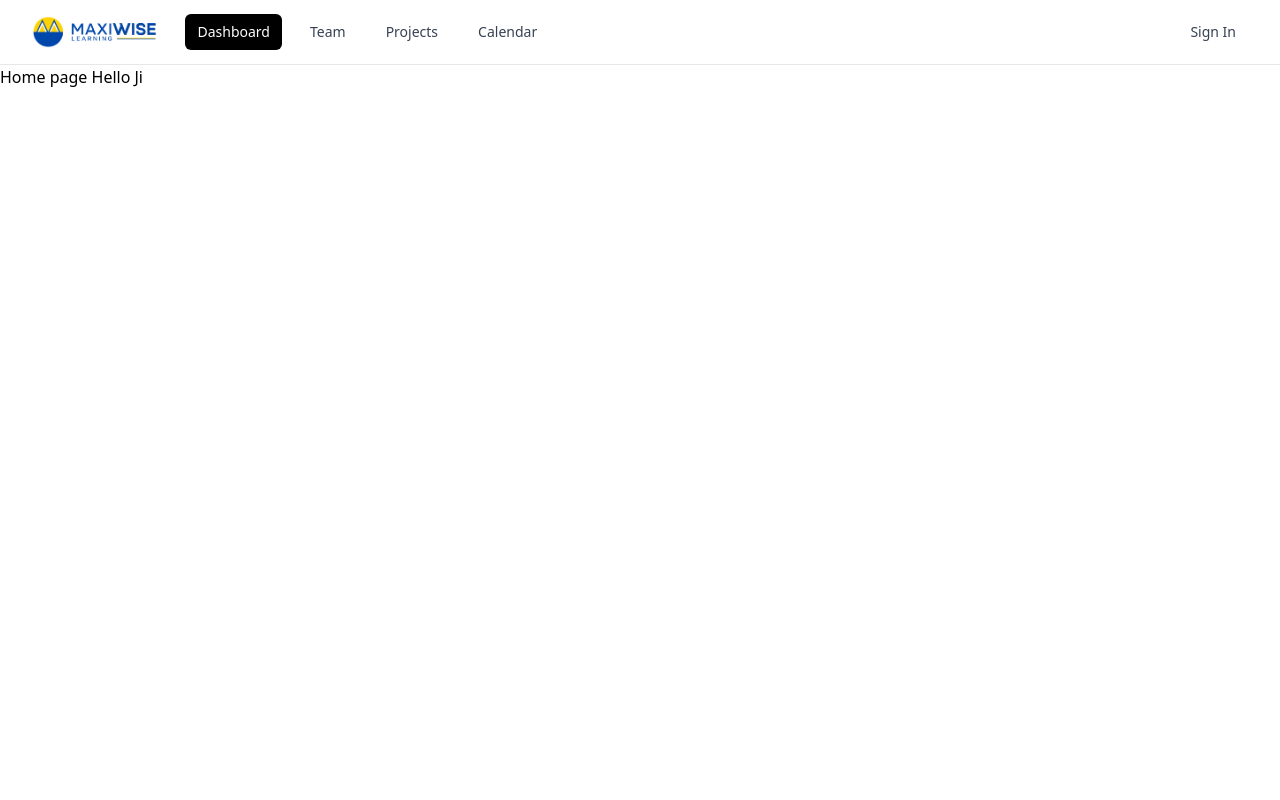
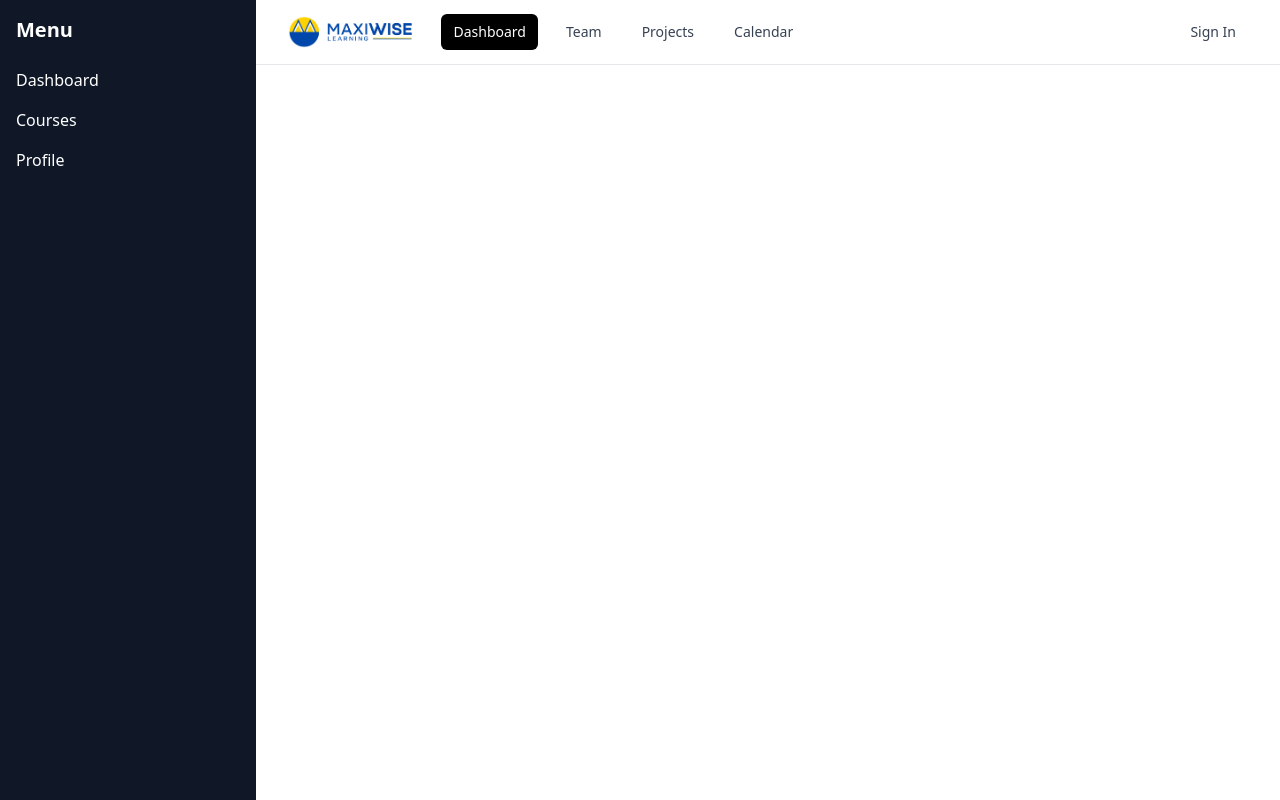
Before and after one commit to Shreya8697/SAT_final, a React (Vite) app: page / in a window 1280 px wide. Built offline with nearby package versions, Linux system fonts and the light colour scheme.

Commit message:
Left side

```diff
--- a/src/App.jsx
+++ b/src/App.jsx
@@ -2,6 +2,9 @@ import { BrowserRouter as Router, Routes, Route } from "react-router-dom";
 import SignIn from "./pages/SignIn";
 import SignUp from "./pages/SignUp";
 import Home from "./pages/Home";
+import Dashboard from "./pages/Dashboard";
+import Courses from "./pages/Courses";
+import Profile from "./pages/Profile";
 
 function App() {
   return (
@@ -10,6 +13,9 @@ function App() {
         <Route path="/" element={<Home />} />
         <Route path="/signin" element={<SignIn />} />
         <Route path="/signup" element={<SignUp />} />
+        <Route path="dashboard" element={<Dashboard />} />
+        <Route path="courses" element={<Courses />} />
+        <Route path="profile" element={<Profile />} />
       </Routes>
     </Router>
   );
--- /dev/null
+++ b/src/components/Sidebar.jsx
@@ -0,0 +1,17 @@
+import React from "react";
+import { Link } from "react-router-dom";
+
+function Sidebar() {
+  return (
+    <div className="h-screen w-1/5 bg-gray-900 text-white flex flex-col p-4">
+      <h2 className="text-xl font-bold mb-6">Menu</h2>
+      <nav className="flex flex-col gap-4">
+        <Link to="/dashboard" className="hover:text-yellow-400">Dashboard</Link>
+        <Link to="/courses" className="hover:text-yellow-400">Courses</Link>
+        <Link to="/profile" className="hover:text-yellow-400">Profile</Link>
+      </nav>
+    </div>
+  );
+}
+
+export default Sidebar;
--- /dev/null
+++ b/src/pages/Courses.jsx
@@ -0,0 +1,7 @@
+import React from "react";
+
+function Courses() {
+  return <h1 className="text-2xl font-bold">Courses Page</h1>;
+}
+
+export default Courses;
--- /dev/null
+++ b/src/pages/Dashboard.jsx
@@ -0,0 +1,7 @@
+import React from "react";
+
+function Dashboard() {
+  return <h1 className="text-2xl font-bold">Welcome to Dashboard</h1>;
+}
+
+export default Dashboard;
--- a/src/pages/Home.jsx
+++ b/src/pages/Home.jsx
@@ -1,13 +1,23 @@
-import React from 'react'
-import StickyNavbar from '../components/StickyNavbar'
+import React from "react";
+import Sidebar from "../components/Sidebar";
+import StickyNavbar from "../components/StickyNavbar";
+import { Outlet } from "react-router-dom";
 
 function Home() {
   return (
-    <div>
-        <StickyNavbar/>
-      Home page Hello  Ji
+    <div className="flex h-screen">
+      {/* Left Sidebar */}
+      <Sidebar />
+
+      {/* Right Main Content */}
+      <div className="w-4/5 flex flex-col">
+        <StickyNavbar />
+        <div className="p-6 flex-1 overflow-auto">
+          <Outlet />  {/* Yaha selected page ka content load hoga */}
+        </div>
+      </div>
     </div>
-  )
+  );
 }
 
-export default Home
+export default Home;
--- /dev/null
+++ b/src/pages/Profile.jsx
@@ -0,0 +1,7 @@
+import React from "react";
+
+function Profile() {
+  return <h1 className="text-2xl font-bold">User Profile</h1>;
+}
+
+export default Profile;
```
